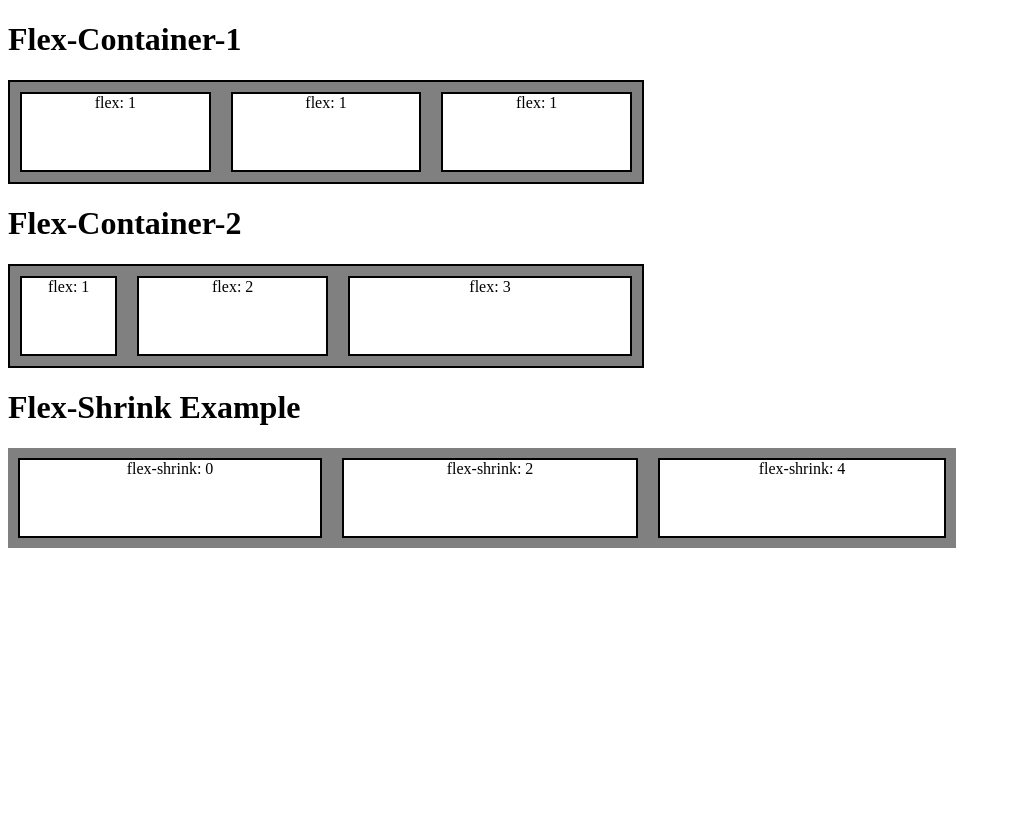
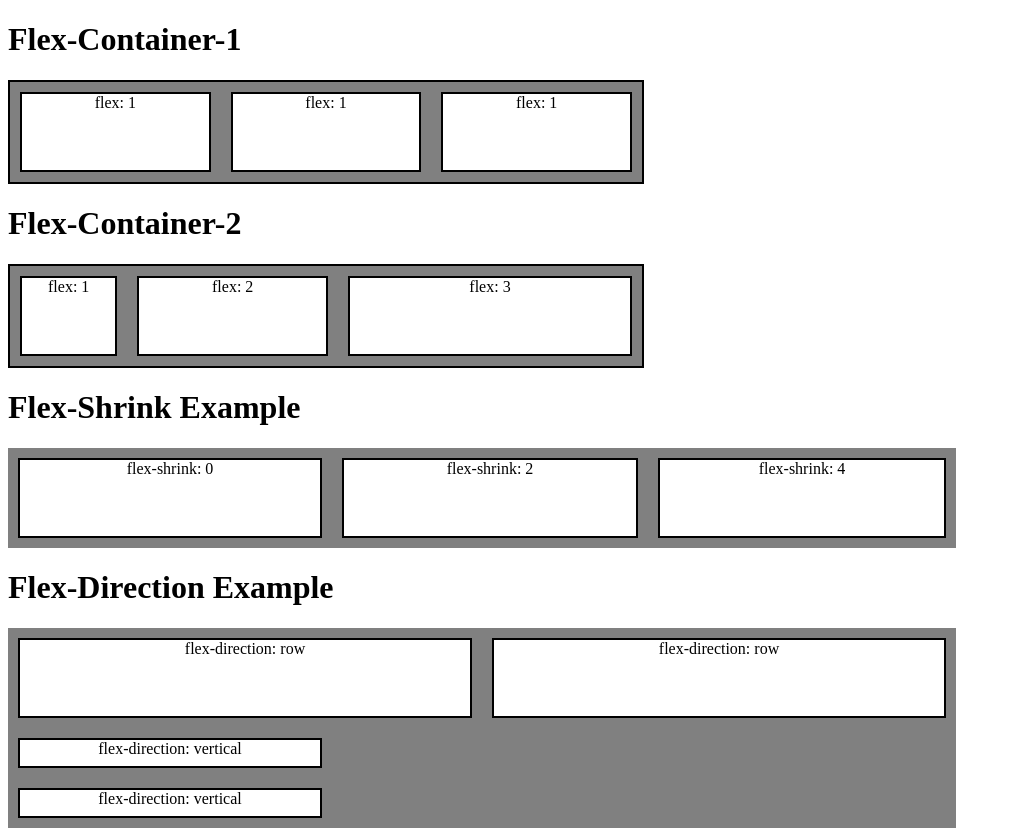
Before and after one commit to mhjarvis/The-Odin-Project, a plain HTML site: page general_practice/flex_box/index.html in a window 1280 px wide. Shown: the whole page, without its empty margins (0-1011 px from the left). Before the commit the page ends 800 px from the top, so only its background shows below. Drawn offline with Linux system fonts and the light colour scheme.

Commit message:
Add flex-direction example (not complete).

```diff
--- a/general_practice/flex_box/index.html
+++ b/general_practice/flex_box/index.html
@@ -8,6 +8,8 @@
     <link rel="stylesheet" href="styles.css">
 </head>
 <body>
+<!----------------------------Flex Container--------------------------->
+
     <h1>Flex-Container-1</h1>
     <div class="flex-container">
         <div class="one">flex: 1</div>
@@ -22,6 +24,8 @@
         <div class="three">flex: 3</div>
     </div>
 
+<!----------------------------Flex Shrink--------------------------->
+
     <h1>Flex-Shrink Example</h1>
     <div class="flex-container-3">
         <div id="shrink-zero">flex-shrink: 0</div>
@@ -29,5 +33,16 @@
         <div id="shrink-two">flex-shrink: 4</div>
     </div>
 
+<!----------------------------Flex Direction--------------------------->
+    <h1>Flex-Direction Example</h1>
+    <div class="horizontal-flex">
+        <div>flex-direction: row</div>
+        <div>flex-direction: row</div>
+    </div>
+    <div class="vertical-flex">
+        <div>flex-direction: vertical</div>
+        <div>flex-direction: vertical</div>
+    </div>
+
 </body>
 </html>
--- a/general_practice/flex_box/styles.css
+++ b/general_practice/flex_box/styles.css
@@ -41,14 +41,14 @@
     flex: 3;
 }
 
-.flex-container-3 {
+.flex-container-3, .horizontal-flex, .vertical-flex {
     display: flex;
     background-color: gray;
     width: 75%;
     height: 100px;
 }
 
-.flex-container-3 div {
+.flex-container-3 div, .horizontal-flex div, .vertical-flex div {
     background-color: white;
     border: 2px solid black;
     margin: 10px;
@@ -68,3 +68,10 @@
 #shrink-two {
     flex: 1 4 auto;
 }
+
+.horizontal-flex {
+    flex-direction: row;
+}
+.vertical-flex {
+    flex-direction: column;
+}
```
